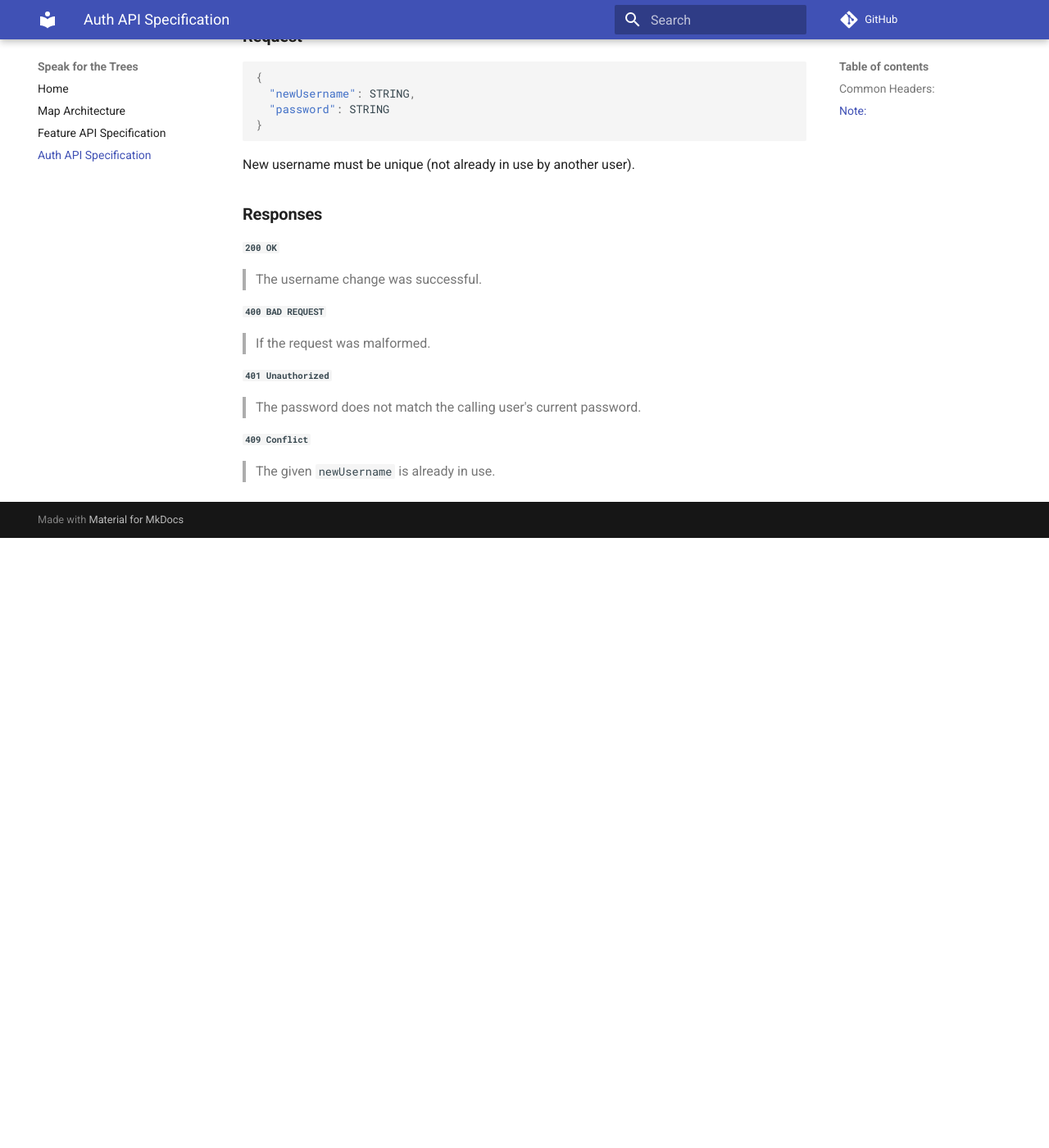
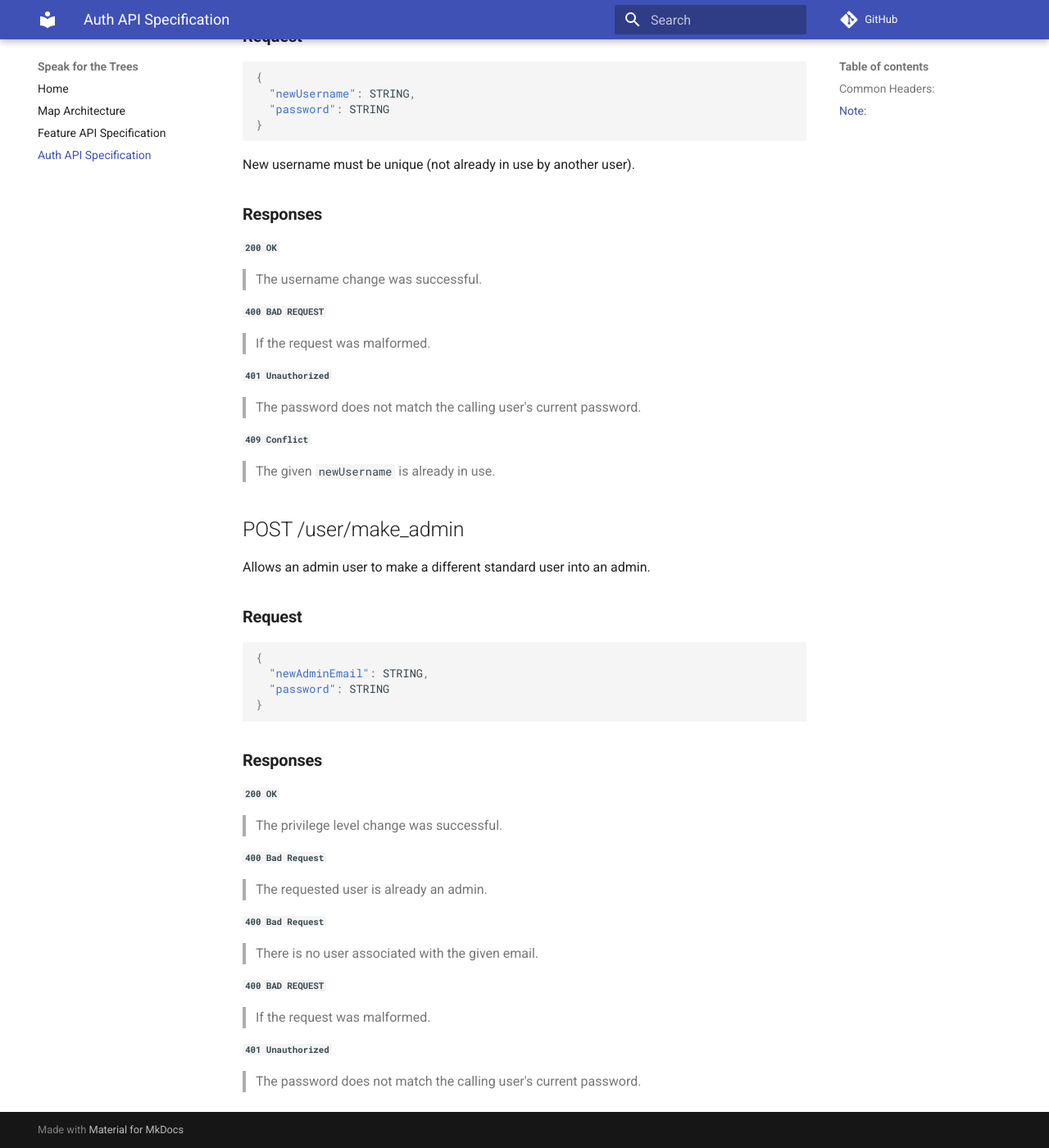
Before and after one commit to Code-4-Community/c4c-dev-docs, an MkDocs documentation site: the page built from docs/sftt/sftt-auth-api.md, in a window 1280 px wide and 1400 px high, scrolled down 7411 px. Shown: the whole window at 82% size. Built offline with MkDocs 1.6.1 and Material for MkDocs 9.7.7, drawn with Linux system fonts in a browser that asks for light colours; comment, search, counter and statistics services are not loaded; before the commit the page ends 8067 px from its top, so only the background shows below that.

Commit message:
Added spec for make_admin route

````diff
--- a/docs/sftt/sftt-auth-api.md
+++ b/docs/sftt/sftt-auth-api.md
@@ -346,3 +346,33 @@ New username must be unique (not already in use by another user).
 
 ##### `409 Conflict`
 > The given `newUsername` is already in use.
+
+## POST /user/make_admin
+
+Allows an admin user to make a different standard user into an admin.
+
+### __Request__
+
+```json
+{
+  "newAdminEmail": STRING,
+  "password": STRING
+}
+```
+
+### __Responses__
+
+##### `200 OK`
+> The privilege level change was successful.
+
+##### `400 Bad Request`
+> The requested user is already an admin.
+
+##### `400 Bad Request`
+> There is no user associated with the given email.
+
+##### `400 BAD REQUEST`
+> If the request was malformed.
+
+##### `401 Unauthorized`
+> The password does not match the calling user's current password.
````
